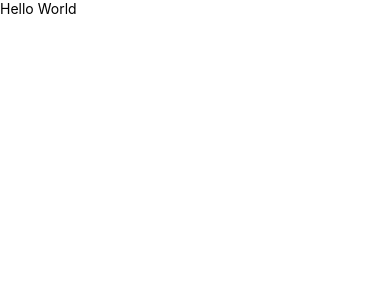
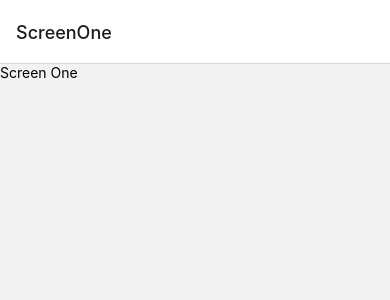
Before and after one commit to frankops11/rn-routing-app, a React Native app: screen / in a window 390 px wide. Shown: the top 300 px of the page. Built offline with nearby package versions, Linux system fonts and the light colour scheme.

Commit message:
✨feat: added stack-navigator

```diff
--- a/App.tsx
+++ b/App.tsx
@@ -1,11 +1,13 @@
+import 'react-native-gesture-handler';
+
 import React from 'react';
-import {Text} from 'react-native';
 import {NavigationContainer} from '@react-navigation/native';
+import StackNavigator from './src/routers/StackNavigator';
 
 const App = () => {
   return (
     <NavigationContainer>
-      <Text>Hello World</Text>
+      <StackNavigator />
     </NavigationContainer>
   );
 };
--- a/package.json
+++ b/package.json
@@ -10,9 +10,12 @@
     "test": "jest"
   },
   "dependencies": {
+    "@react-native-masked-view/masked-view": "^0.3.0",
     "@react-navigation/native": "^6.1.8",
+    "@react-navigation/stack": "^6.3.18",
     "react": "18.2.0",
     "react-native": "0.72.5",
+    "react-native-gesture-handler": "^2.13.1",
     "react-native-safe-area-context": "^4.7.2",
     "react-native-screens": "^3.25.0"
   },
--- /dev/null
+++ b/src/routers/StackNavigator.tsx
@@ -0,0 +1,20 @@
+import React from 'react';
+import {createStackNavigator} from '@react-navigation/stack';
+
+import ScreenOne from '../screens/ScreenOne';
+import ScreenTwo from '../screens/ScreenTwo';
+import ScreenThree from '../screens/ScreenThree';
+
+const Stack = createStackNavigator();
+
+const StackNavigator = () => {
+  return (
+    <Stack.Navigator>
+      <Stack.Screen name="ScreenOne" component={ScreenOne} />
+      <Stack.Screen name="ScreenTwo" component={ScreenTwo} />
+      <Stack.Screen name="ScreenThree" component={ScreenThree} />
+    </Stack.Navigator>
+  );
+};
+
+export default StackNavigator;
--- /dev/null
+++ b/src/screens/ScreenOne.tsx
@@ -0,0 +1,12 @@
+import React from 'react';
+import {Text, View} from 'react-native';
+
+const ScreenOne = () => {
+  return (
+    <View>
+      <Text>Screen One</Text>
+    </View>
+  );
+};
+
+export default ScreenOne;
--- /dev/null
+++ b/src/screens/ScreenThree.tsx
@@ -0,0 +1,12 @@
+import React from 'react';
+import {Text, View} from 'react-native';
+
+const ScreenThree = () => {
+  return (
+    <View>
+      <Text>Screen Three</Text>
+    </View>
+  );
+};
+
+export default ScreenThree;
--- /dev/null
+++ b/src/screens/ScreenTwo.tsx
@@ -0,0 +1,12 @@
+import React from 'react';
+import {Text, View} from 'react-native';
+
+const ScreenTwo = () => {
+  return (
+    <View>
+      <Text>Screen Two</Text>
+    </View>
+  );
+};
+
+export default ScreenTwo;
```
Also changed, not shown: 3 other files (tests, documents, lock files or other folders).
